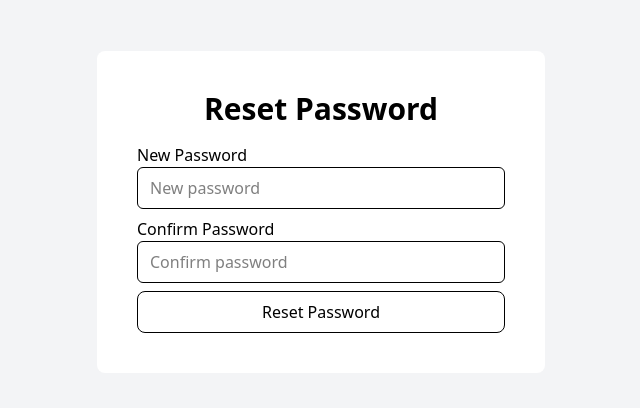
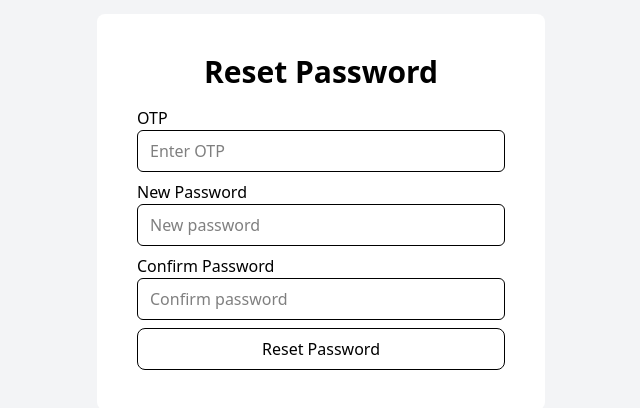
Before and after one commit to MuhammadDilshad532/ecommerce-redux-api-practice, a React (Vite) app: page /reset-password in a window 1280 px wide. Shown: the part 188-596 px from the top of the page, without its empty margins (319-959 px from the left). Built offline with nearby package versions, Linux system fonts and the light colour scheme.

Commit message:
set reset api

```diff
--- a/src/Components/Auth/ResetPassword.jsx
+++ b/src/Components/Auth/ResetPassword.jsx
@@ -3,6 +3,7 @@ import { useNavigate } from "react-router-dom";
 import AuthApi from "../../Api/Auth/Auth";
 
 const ResetPassword = () => {
+    const [otp, setOtp] = useState("");
     const [password, setPassword] = useState("");
     const [confirmPassword, setConfirmPassword] = useState("");
     const [loading, setLoading] = useState(false);
@@ -18,16 +19,21 @@ const ResetPassword = () => {
             return;
         }
 
+        const email = localStorage.getItem("email");
+
         try {
             setLoading(true);
             setError("");
 
             await AuthApi.ResetPassword({
-                password,
-                confirmPassword,
+                email,
+                otp,
+                newPassword: password,
             });
 
             localStorage.removeItem("email");
+            localStorage.removeItem("resetToken");
+            localStorage.removeItem("otp");
             navigate("/login");
         } catch (err) {
             setError(err.response?.data?.message || "Reset failed");
@@ -41,6 +47,17 @@ const ResetPassword = () => {
             <div className='max-w-md w-full bg-white p-10 rounded-lg'>
             <form onSubmit={handleSubmit}>
                 <h2 className="text-center text-3xl font-bold pb-4">Reset Password</h2>
+                <label htmlFor="otp" className="">OTP</label>
+                <input
+                    type="text"
+                    placeholder="Enter OTP"
+                    value={otp}
+                    onChange={(e) => setOtp(e.target.value)}
+                    maxLength={6}
+                    required
+                    className="  w-full px-3 py-2 border rounded-md  focus:outline-none "
+                />
+                <div className="mt-2">
                 <label htmlFor="password" className=""> New Password</label>
                 <input
                     type="password"
@@ -50,6 +67,7 @@ const ResetPassword = () => {
                     required
                     className="  w-full px-3 py-2 border rounded-md  focus:outline-none "
                 />
+                </div>
                 <div className="mt-2">
                 <label htmlFor="password" className="">Confirm Password</label>
                 <input
--- a/src/Components/Auth/VerifyOtp.jsx
+++ b/src/Components/Auth/VerifyOtp.jsx
@@ -14,7 +14,7 @@ const VerifyOtp = () => {
   const handleSubmit = async (e) => {
     e.preventDefault();
 
-    if (!/^\d{4}$/.test(otp)) {
+    if (!/^\d{6}$/.test(otp)) {
       setError("OTP must be a 4-digit number");
       return;
     }
@@ -23,10 +23,16 @@ const VerifyOtp = () => {
       setLoading(true);
       setError("");
 
-      await AuthApi.verifyOtp({
+      const res = await AuthApi.verifyOtp({
         email,
         otp,
       });
+
+      const token = res.data?.token || res.data?.resetToken;
+      if (token) {
+        localStorage.setItem("resetToken", token);
+      }
+      localStorage.setItem("otp", otp);
 
       if (flow === "forgot") {
         navigate("/reset-password");
@@ -52,7 +58,7 @@ const VerifyOtp = () => {
             type="text"
             value={otp}
             onChange={(e) => setOtp(e.target.value)}
-            maxLength={4}
+            maxLength={6}
             placeholder="Enter 4-digit OTP"
             required
             className="mt-3  w-full px-3 py-2 border  rounded-md  focus:outline-none "
```
